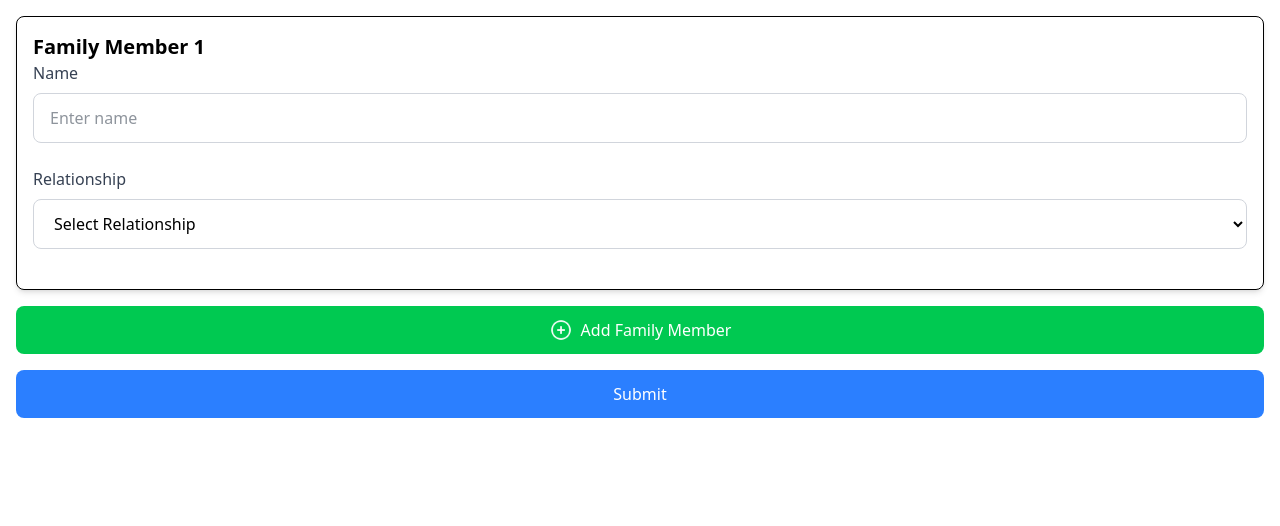
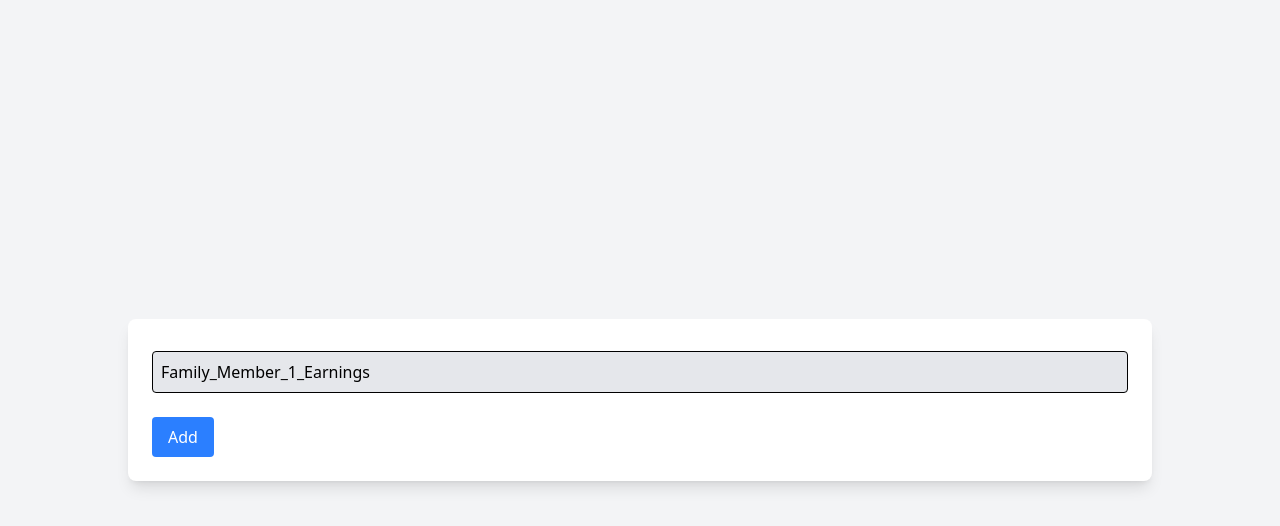
Before and after one commit to wahab8976/ScholarShip-Manager, a Next.js app: page /applicant/earnings in a window 1280 px wide. Shown: the top 526 px of the page. Built offline with nearby package versions, Linux system fonts and the light colour scheme.

Commit message:
Added Dynamic Forms

```diff
--- a/app/applicant/earnings/page.jsx
+++ b/app/applicant/earnings/page.jsx
@@ -1,145 +1,51 @@
 "use client";
 import React, { useState } from "react";
-import TextInput from "@/app/components/TextInput";
 import { useForm } from "react-hook-form";
+import { motion } from "framer-motion";
 
-const EarningDetailsInput = () => {
-  const [familyMembers, setFamilyMembers] = useState([
-    { id: 1, relationship: "" },
+const Page = () => {
+  // Initialize with one default div
+  const [formCollection, setFormCollection] = useState([
+    "Family_Member_1_Earnings",
   ]);
 
-  const {
-    register,
-    handleSubmit,
-    formState: { errors },
-  } = useForm();
+  const { register, handleSubmit } = useForm();
 
-  const handleAddMember = () => {
-    setFamilyMembers([
-      ...familyMembers,
-      { id: familyMembers.length + 1, relationship: "" },
+  const onSubmit = (data) => console.log(data);
+
+  const handleAddNewElement = () => {
+    setFormCollection([
+      ...formCollection,
+      `Family_Member_${formCollection.length + 1}_Earnings`,
     ]);
   };
 
-  const handleRemoveMember = (id) => {
-    setFamilyMembers(familyMembers.filter((member) => member.id !== id));
-  };
-
-  const selectedRelationships = familyMembers.map(
-    (member) => member.relationship
-  );
-
   return (
-    <form
-      onSubmit={handleSubmit((data) => console.log("Form Data:", data))}
-      className="p-4"
+    <div className="flex justify-center items-center min-h-screen bg-gray-100 p-4">
+      <motion.form
+        onSubmit={handleSubmit(onSubmit)}
+        className="bg-white shadow-lg rounded-lg p-6 w-full max-w-5xl"
+        style={{ width: "80vw" }}
+        initial={{ opacity: 0, y: 20 }}
+        animate={{ opacity: 1, y: 0 }}
+        transition={{ duration: 0.4 }}
       >
-      {familyMembers.map((member, index) => (
-        <div
-          key={member.id}
-          className="mb-4 p-4 border rounded-lg shadow-md bg-white"
-        >
-          <div className="flex justify-between items-center">
-            <h2 className="text-xl font-semibold">Family Member {index + 1}</h2>
-            {familyMembers.length > 1 && (
-              <button
-                type="button"
-                className="cursor-pointer text-white bg-red-500 hover:bg-red-600 p-2 rounded-lg"
-                onClick={() => handleRemoveMember(member.id)}
-              >
-                <img className="h-6" src="/Trash.svg" alt="Delete" />
-              </button>
-            )}
-          </div>
-
-          {/* Name Input */}
-          <TextInput
-            errors={errors}
-            isRequired={true}
-            placeholder="Enter name"
-            register={register}
-            registerAs={`Family_Member_${index + 1}_Name`}
-            requiringCaption={`Name is required for Family Member ${index + 1}`}
-            title="Name"
-          />
-
-          {/* Relationship Dropdown */}
-          <div className="mb-6">
-            <label
-              htmlFor={`Family_Member_${index + 1}_Relationship`}
-              className="block text-gray-700 font-medium mb-2"
-            >
-              Relationship
-            </label>
-            <select
-              {...register(`Family_Member_${index + 1}_Relationship`, {
-                required: "Relationship is required",
-              })}
-              className="w-full px-4 py-3 border border-gray-300 rounded-lg focus:ring-2 focus:ring-green-500 bg-white"
-            >
-              <option value="" className="text-gray-500">
-                Select Relationship
-              </option>
-              <option
-                disabled={selectedRelationships.includes("Father")}
-                value="Father"
-              >
-                Father
-              </option>
-              <option
-                disabled={selectedRelationships.includes("Mother")}
-                value="Mother"
-              >
-                Mother
-              </option>
-              <option value="Brother">Brother</option>
-              <option value="Sister">Sister</option>
-              <option value="Son">Son</option>
-              <option value="Daughter">Daughter</option>
-              <option value="Spouse">Spouse</option>
-              <option
-                disabled={selectedRelationships.includes("Grandfather")}
-                value="Grandfather"
-              >
-                Grandfather
-              </option>
-              <option disabled={true} value="Grandmother">
-                Grandmother
-              </option>
-              <option value="Uncle">Uncle</option>
-              <option value="Aunt">Aunt</option>
-              <option value="Cousin">Cousin</option>
-              <option value="Other">Other</option>
-            </select>
-
-            {errors?.[`Family_Member_${index + 1}_Relationship`]?.message && (
-              <p className="text-red-500 text-sm mt-1">
-                {errors[`Family_Member_${index + 1}_Relationship`].message}
-              </p>
-            )}
-          </div>
+        {formCollection.map((text, index) => (
+          <div key={index} className="p-2 border rounded bg-gray-200 my-2">
+            {text}
           </div>
         ))}
 
-      {/* Add Member Button */}
         <button
           type="button"
-        className="w-full text-white bg-green-500 hover:bg-green-600 p-3 rounded-lg flex justify-center items-center"
-        onClick={handleAddMember}
+          onClick={handleAddNewElement}
+          className="mt-4 bg-blue-500 text-white px-4 py-2 rounded"
         >
-        <img className="h-6 mr-2" src="/Add.png" alt="Add" />
-        Add Family Member
+          Add
         </button>
-
-      {/* Submit Button */}
-      <button
-        type="submit"
-        className="w-full mt-4 text-white bg-blue-500 hover:bg-blue-600 p-3 rounded-lg"
-      >
-        Submit
-      </button>
-    </form>
+      </motion.form>
+    </div>
   );
 };
 
-export default EarningDetailsInput;
+export default Page;
```
Lines whose indentation alone changed are shown as unchanged.
